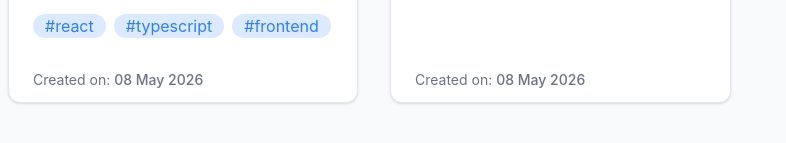
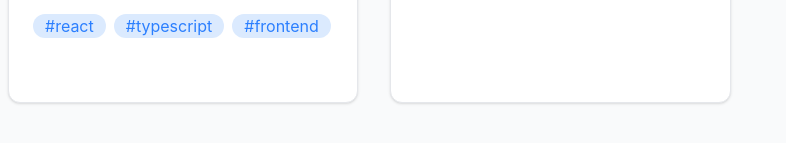
Before and after one commit to vbv18/Cortexa, a React (Vite) app in the folder frontend/: page / in a window 1280 px wide. Shown: the part 435-578 px from the top of the page, without its empty margins (0-786 px from the left). Built offline with nearby package versions, Linux system fonts and the light colour scheme.

Commit message:
removed 'created on'

```diff
--- a/frontend/src/components/Card.tsx
+++ b/frontend/src/components/Card.tsx
@@ -77,10 +77,6 @@ export function Card(props: CardProps) {
             <div
                 className="absolute bottom-3 left-6 text-sm text-gray-500"
             >
-                Created on:
-                <span className="font-medium ml-1">
-                    {date}
-                </span>
             </div>
         </div>
     );
```
